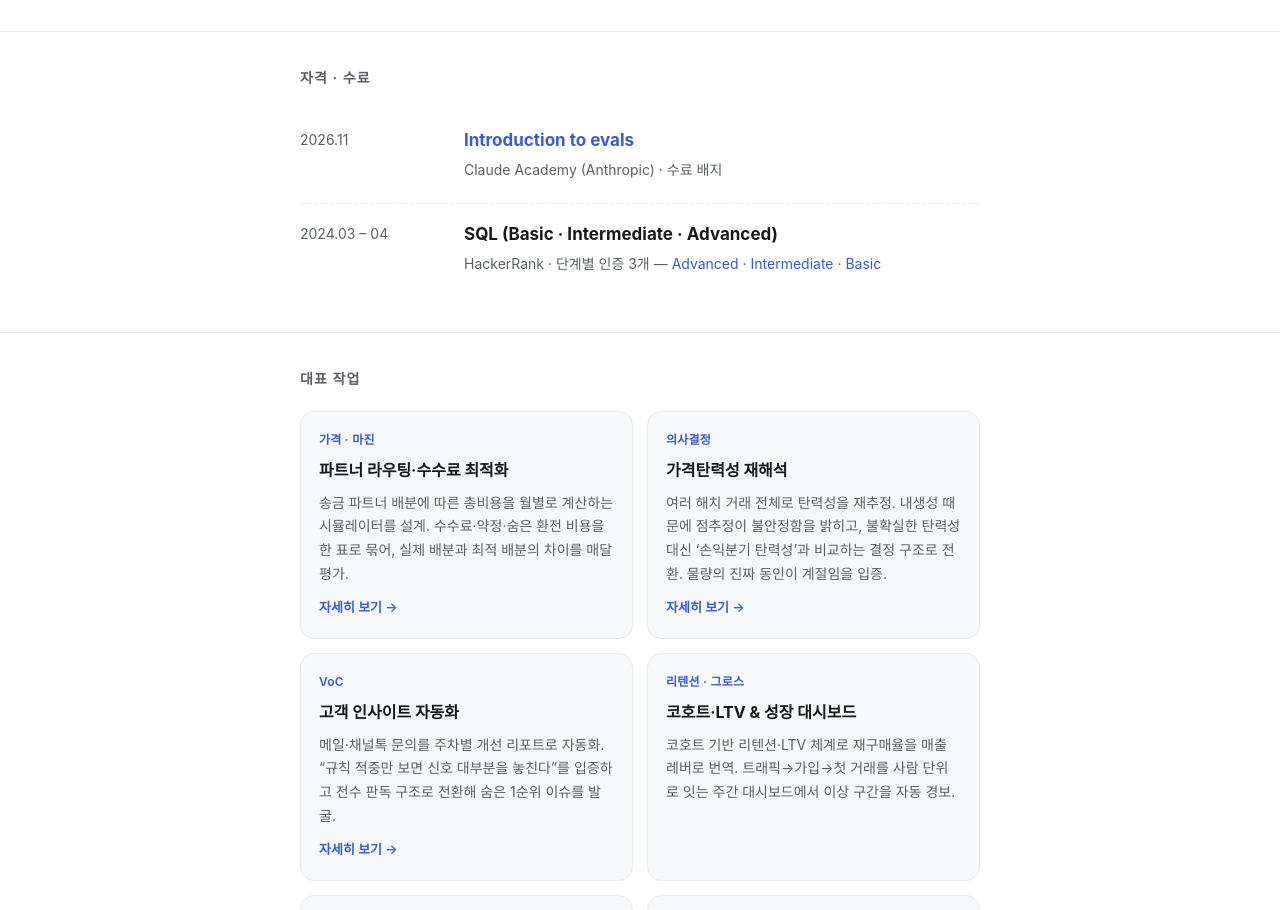
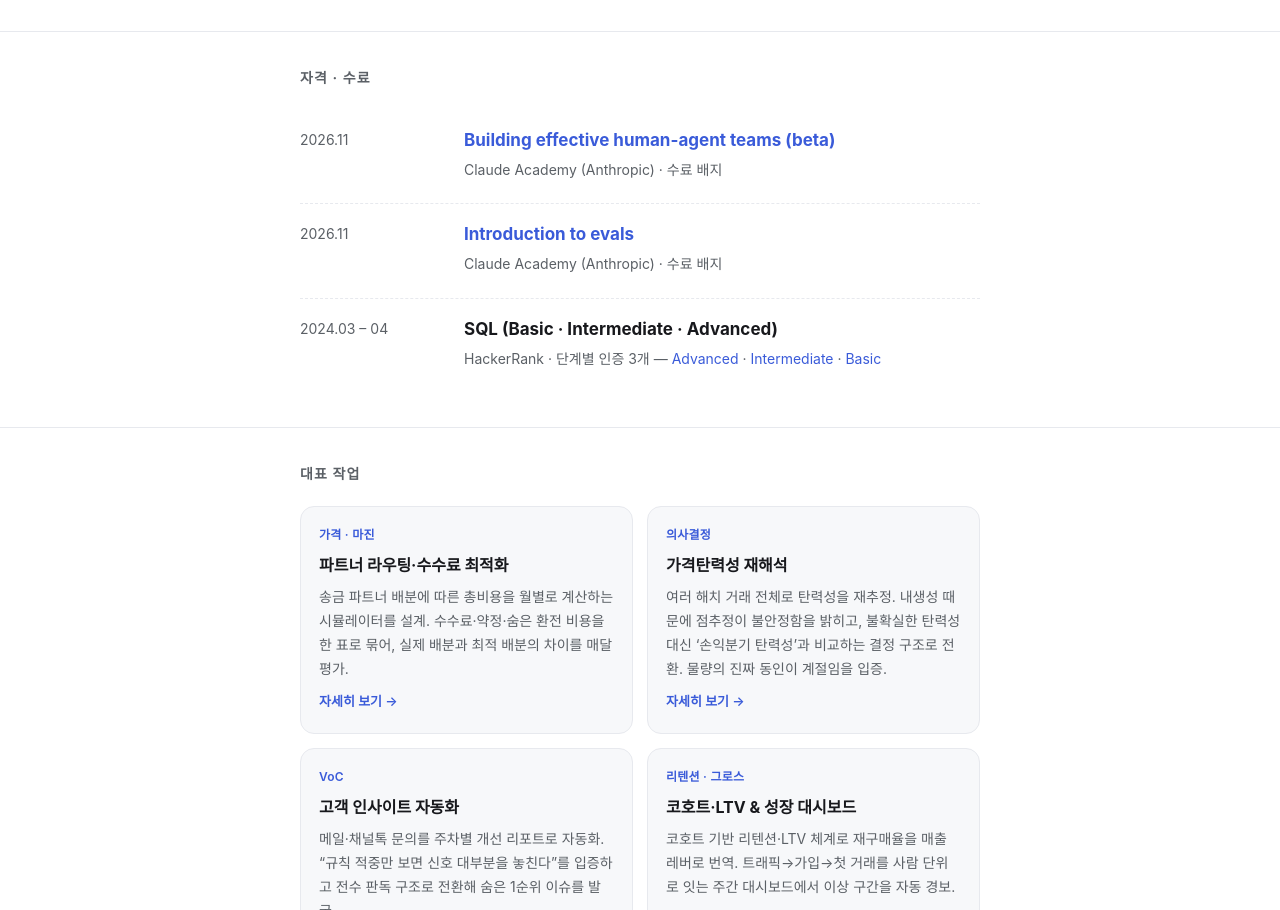
Before and after one commit to imhuijeong92-ui/imhuijeong92-ui.github.io, a plain HTML site: page index.html in a window 1280 px wide. Shown: the part 2200-3110 px from the top of the page. Drawn offline with Linux system fonts and the light colour scheme.

Commit message:
자격·수료에 Claude Academy 'Building effective human-agent teams' 추가
Co-Authored-By: Claude Opus 5.5 <noreply@anthropic.com>

```diff
--- a/index.html
+++ b/index.html
@@ -259,6 +259,13 @@
 <section id="cert">
   <div class="wrap">
     <h2>자격 · 수료</h2>
+    <div class="job">
+      <div class="when">2026.11</div>
+      <div>
+        <h3><a href="https://academy.claude.com/badges/85b4ff66-1f43-45a1-ae44-f4d183d69c10" target="_blank" rel="noopener">Building effective human-agent teams (beta)</a></h3>
+        <p class="role">Claude Academy (Anthropic) · 수료 배지</p>
+      </div>
+    </div>
     <div class="job">
       <div class="when">2026.11</div>
       <div>
```
